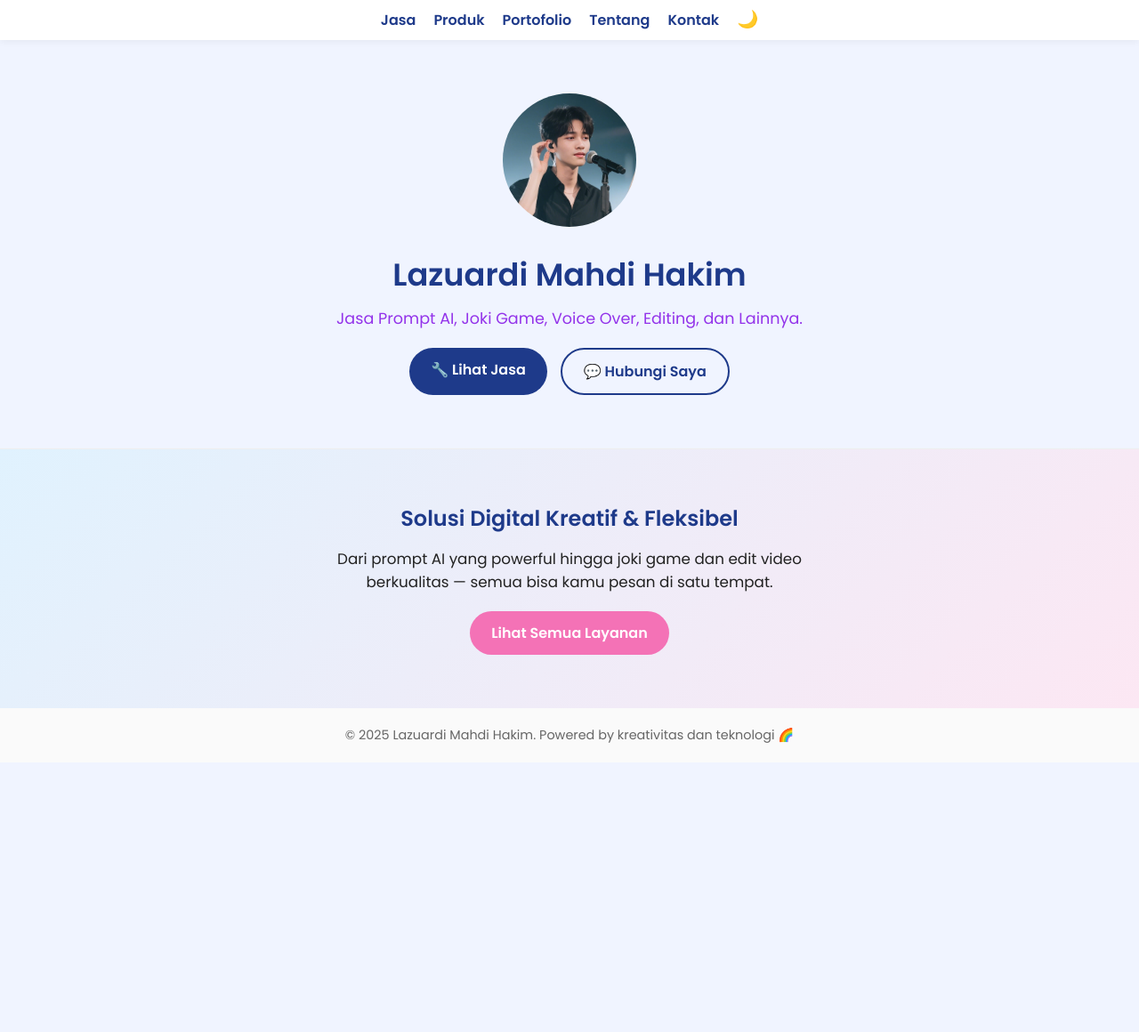
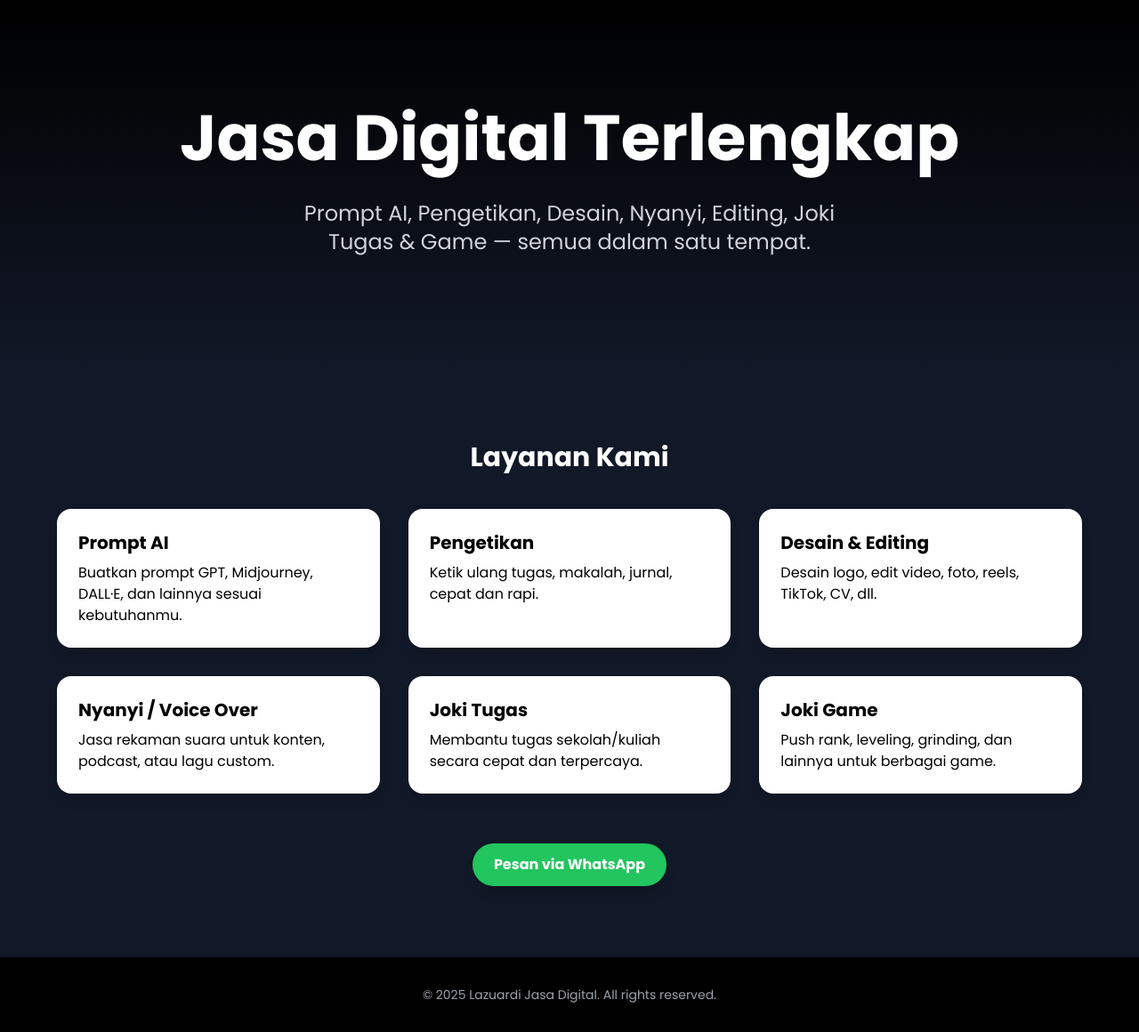
Before and after one commit to lzrdcill/Porto-gw, a plain HTML site: page index.html in a window 1280 px wide. Shown: the whole page at 89% size. Before the commit the page ends 857 px from the top, so only its background shows below. Drawn offline with nearby package versions, Linux system fonts and the light colour scheme.

Commit message:
Add files via upload

```diff
--- a/index.html
+++ b/index.html
@@ -3,63 +3,98 @@
 <head>
   <meta charset="UTF-8" />
   <meta name="viewport" content="width=device-width, initial-scale=1.0" />
-  <title>Lazuardi | Creative Digital Services</title>
-  <link rel="stylesheet" href="style.css" />
-  <link rel="preconnect" href="https://fonts.googleapis.com">
-  <link href="https://fonts.googleapis.com/css2?family=Poppins:wght@300;400;600&display=swap" rel="stylesheet">
+  <title>Jasa Digital Lazuardi</title>
+
+  <!-- Tailwind CSS -->
+  <script src="https://cdn.tailwindcss.com"></script>
+
+  <!-- AOS CSS -->
+  <link href="https://unpkg.com/aos@2.3.1/dist/aos.css" rel="stylesheet">
+
+  <!-- Google Font (optional) -->
+  <link href="https://fonts.googleapis.com/css2?family=Poppins:wght@400;700&display=swap" rel="stylesheet">
+
+  <style>
+    body {
+      font-family: 'Poppins', sans-serif;
+    }
+  </style>
 </head>
-<body>
+<body class="bg-black text-white">
 
-  <!-- NAVBAR -->
-  <nav>
-    <ul class="navbar">
-      <li><a href="services.html">Jasa</a></li>
-      <li><a href="products.html">Produk</a></li>
-      <li><a href="portfolio.html">Portofolio</a></li>
-      <li><a href="about.html">Tentang</a></li>
-      <li><a href="contact.html">Kontak</a></li>
-      <li><button id="toggle-dark">🌙</button></li>
-    </ul>
-  </nav>
-
-  <!-- HERO -->
-  <header class="hero colorful-bg">
-    <img src="gue.jpeg" alt="Foto Lazuardi" class="hero-img" />
-    <h1>Lazuardi Mahdi Hakim</h1>
-    <p>Jasa Prompt AI, Joki Game, Voice Over, Editing, dan Lainnya.</p>
-    <div class="hero-buttons">
-      <a href="services.html" class="btn primary">🔧 Lihat Jasa</a>
-      <a href="https://wa.me/6285691153662" target="_blank" class="btn outline">💬 Hubungi Saya</a>
-    </div>
-  </header>
-
-  <!-- CTA -->
-  <section class="cta-section reveal">
-    <h2>Solusi Digital Kreatif & Fleksibel</h2>
-    <p>Dari prompt AI yang powerful hingga joki game dan edit video berkualitas — semua bisa kamu pesan di satu tempat.</p>
-    <a href="services.html" class="btn secondary">Lihat Semua Layanan</a>
+  <!-- Hero Section -->
+  <section class="text-center py-32 px-4 bg-gradient-to-b from-black to-gray-900">
+    <h1 class="text-5xl md:text-7xl font-bold mb-6 animate-bounce">
+      Jasa Digital Terlengkap
+    </h1>
+    <p class="text-lg md:text-2xl max-w-2xl mx-auto text-gray-300">
+      Prompt AI, Pengetikan, Desain, Nyanyi, Editing, Joki Tugas & Game — semua dalam satu tempat.
+    </p>
   </section>
 
-  <!-- FOOTER -->
-  <footer>
-    <p>&copy; 2025 Lazuardi Mahdi Hakim. Powered by kreativitas dan teknologi 🌈</p>
+  <!-- Layanan Section -->
+  <section class="py-20 px-6 bg-gray-900">
+    <h2 class="text-3xl font-bold text-center mb-10">Layanan Kami</h2>
+    <div class="grid grid-cols-1 md:grid-cols-3 gap-8 text-black max-w-6xl mx-auto">
+
+      <!-- Card 1 -->
+      <div class="bg-white rounded-2xl p-6 shadow-lg hover:scale-105 transition-transform duration-300" data-aos="fade-up" data-aos-delay="100">
+        <h3 class="text-xl font-bold mb-2">Prompt AI</h3>
+        <p>Buatkan prompt GPT, Midjourney, DALL·E, dan lainnya sesuai kebutuhanmu.</p>
+      </div>
+
+      <!-- Card 2 -->
+      <div class="bg-white rounded-2xl p-6 shadow-lg hover:scale-105 transition-transform duration-300" data-aos="fade-up" data-aos-delay="200">
+        <h3 class="text-xl font-bold mb-2">Pengetikan</h3>
+        <p>Ketik ulang tugas, makalah, jurnal, cepat dan rapi.</p>
+      </div>
+
+      <!-- Card 3 -->
+      <div class="bg-white rounded-2xl p-6 shadow-lg hover:scale-105 transition-transform duration-300" data-aos="fade-up" data-aos-delay="300">
+        <h3 class="text-xl font-bold mb-2">Desain & Editing</h3>
+        <p>Desain logo, edit video, foto, reels, TikTok, CV, dll.</p>
+      </div>
+
+      <!-- Card 4 -->
+      <div class="bg-white rounded-2xl p-6 shadow-lg hover:scale-105 transition-transform duration-300" data-aos="fade-up" data-aos-delay="400">
+        <h3 class="text-xl font-bold mb-2">Nyanyi / Voice Over</h3>
+        <p>Jasa rekaman suara untuk konten, podcast, atau lagu custom.</p>
+      </div>
+
+      <!-- Card 5 -->
+      <div class="bg-white rounded-2xl p-6 shadow-lg hover:scale-105 transition-transform duration-300" data-aos="fade-up" data-aos-delay="500">
+        <h3 class="text-xl font-bold mb-2">Joki Tugas</h3>
+        <p>Membantu tugas sekolah/kuliah secara cepat dan terpercaya.</p>
+      </div>
+
+      <!-- Card 6 -->
+      <div class="bg-white rounded-2xl p-6 shadow-lg hover:scale-105 transition-transform duration-300" data-aos="fade-up" data-aos-delay="600">
+        <h3 class="text-xl font-bold mb-2">Joki Game</h3>
+        <p>Push rank, leveling, grinding, dan lainnya untuk berbagai game.</p>
+      </div>
+    </div>
+
+    <!-- Tombol WhatsApp -->
+    <div class="text-center mt-14" data-aos="zoom-in">
+      <a
+        href="https://wa.me/6281234567890?text=Halo%20saya%20tertarik%20dengan%20jasa%20Anda"
+        target="_blank"
+        class="inline-block bg-green-500 hover:bg-green-600 text-white font-bold py-3 px-6 rounded-full shadow-lg transition duration-300"
+      >
+        Pesan via WhatsApp
+      </a>
+    </div>
+  </section>
+
+  <!-- Footer -->
+  <footer class="text-center text-sm py-8 bg-black text-gray-400">
+    &copy; 2025 Lazuardi Jasa Digital. All rights reserved.
   </footer>
 
-  <!-- SCRIPT -->
+  <!-- AOS Script -->
+  <script src="https://unpkg.com/aos@2.3.1/dist/aos.js"></script>
   <script>
-    const toggle = document.getElementById('toggle-dark');
-    toggle.addEventListener('click', () => {
-      document.body.classList.toggle('dark');
-      toggle.textContent = document.body.classList.contains('dark') ? '☀️' : '🌙';
-    });
-
-    const observer = new IntersectionObserver(entries => {
-      entries.forEach(entry => {
-        if (entry.isIntersecting) entry.target.classList.add('visible');
-      });
-    }, { threshold: 0.1 });
-
-    document.querySelectorAll('.reveal').forEach(el => observer.observe(el));
+    AOS.init();
   </script>
 
 </body>
```
